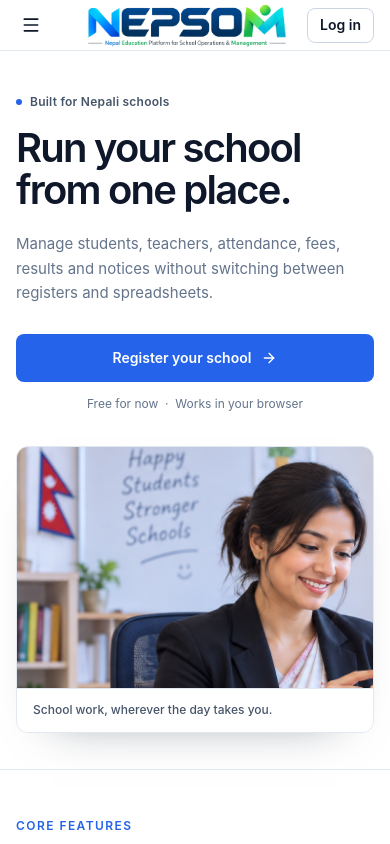
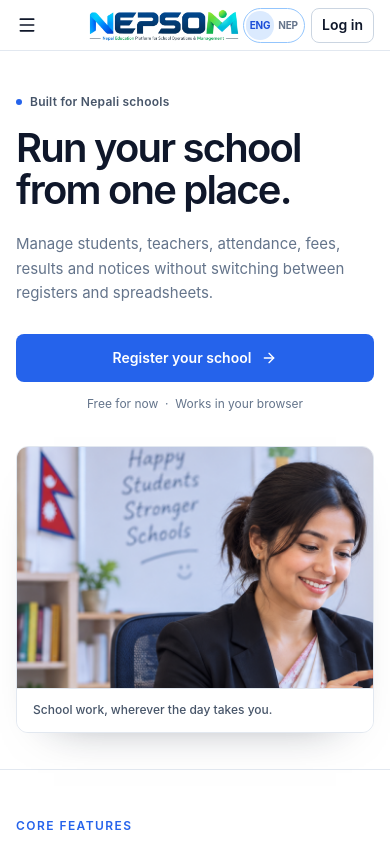
Before and after one commit to basantathapa7495/snap-main, a Next.js app: page / in a window 390 px wide. Shown: the top 844 px of the page. Built offline with nearby package versions, Linux system fonts and the light colour scheme.

Commit message:
Add compact mobile language toggle

```diff
--- a/components/LandingNavbar.tsx
+++ b/components/LandingNavbar.tsx
@@ -14,6 +14,7 @@ const navLinks = [
 
 export default function LandingNavbar() {
   const [mobileOpen, setMobileOpen] = useState(false);
+  const [language, setLanguage] = useState<'eng' | 'nep'>('eng');
   const navbarRef = useRef<HTMLElement>(null);
   const toggleRef = useRef<HTMLButtonElement>(null);
 
@@ -51,16 +52,28 @@ export default function LandingNavbar() {
       if (!event.currentTarget.contains(event.relatedTarget as Node)) setMobileOpen(false);
     }}>
       <nav aria-label="Main navigation" className="relative mx-auto flex h-[50px] max-w-[1180px] items-center justify-between gap-3 px-4 sm:px-6 lg:h-14 lg:px-8">
-        <button ref={toggleRef} type="button" aria-label={mobileOpen ? 'Close menu' : 'Open menu'} aria-expanded={mobileOpen} aria-controls="landing-mobile-menu" onClick={() => setMobileOpen((open) => !open)} className="-ml-2 inline-flex h-[45px] w-[45px] items-center justify-center rounded-lg text-[#0F172A] hover:bg-[#F8FAFC] lg:hidden">
+        <button ref={toggleRef} type="button" aria-label={mobileOpen ? 'Close menu' : 'Open menu'} aria-expanded={mobileOpen} aria-controls="landing-mobile-menu" onClick={() => setMobileOpen((open) => !open)} className="-ml-3 inline-flex h-[45px] w-[45px] items-center justify-center rounded-lg text-[#0F172A] hover:bg-[#F8FAFC] lg:hidden">
           {mobileOpen ? <X className="h-5 w-5" aria-hidden="true" /> : <Menu className="h-5 w-5" aria-hidden="true" />}
         </button>
-        <Link href="/" aria-label="NEPSOM home" className="absolute left-[48%] flex min-h-11 -translate-x-1/2 items-center sm:left-1/2 lg:static lg:translate-x-0">
-          <Image src="/logo2.png" alt="NEPSOM" width={1035} height={241} sizes="200px" className="h-auto w-[200px] sm:w-[200px] lg:w-[200px]" />
+        <Link href="/" aria-label="NEPSOM home" className="absolute left-[42%] flex min-h-11 -translate-x-1/2 items-center sm:left-[46%] lg:static lg:translate-x-0">
+          <Image src="/logo2.png" alt="NEPSOM" width={1035} height={241} sizes="150px" className="h-auto w-[150px] sm:w-[150px] lg:w-[150px]" />
         </Link>
         <ul className="absolute left-1/2 hidden -translate-x-1/2 items-center gap-1 lg:flex">
           {navLinks.map(({ href, label }) => <li key={href}><a href={href} className="inline-flex min-h-11 items-center rounded-lg px-3 text-sm font-medium text-[#64748B] hover:bg-[#F8FAFC] hover:text-[#0F172A]">{label}</a></li>)}
         </ul>
-        <Link href="/auth/login" prefetch={false} className="inline-flex h-[35px] items-center justify-center rounded-lg border border-[#CBD5E1] px-3 text-sm font-semibold text-[#0F172A] hover:bg-[#F8FAFC] lg:h-10 lg:px-4">Log in</Link>
+        <div className="ml-auto flex items-center gap-1.5">
+          <button
+            type="button"
+            aria-label={`Switch to ${language === 'eng' ? 'Nepali' : 'English'}`}
+            aria-pressed={language === 'nep'}
+            onClick={() => setLanguage((current) => current === 'eng' ? 'nep' : 'eng')}
+            className="grid h-[35px] w-[62px] grid-cols-2 items-center rounded-full border border-[#93C5FD] bg-white p-0.5 text-[10px] font-bold uppercase tracking-tight text-[#64748B] lg:hidden"
+          >
+            <span className={`flex h-[29px] items-center justify-center rounded-full transition-colors ${language === 'eng' ? 'bg-[#DBEAFE] text-[#1D4ED8]' : ''}`}>ENG</span>
+            <span className={`flex h-[29px] items-center justify-center rounded-full transition-colors ${language === 'nep' ? 'bg-[#DBEAFE] text-[#1D4ED8]' : ''}`}>NEP</span>
+          </button>
+          <Link href="/auth/login" prefetch={false} className="inline-flex h-[35px] items-center justify-center rounded-lg border border-[#CBD5E1] px-2.5 text-sm font-semibold text-[#0F172A] hover:bg-[#F8FAFC] lg:h-10 lg:px-4">Log in</Link>
+        </div>
       </nav>
       <div id="landing-mobile-menu" hidden={!mobileOpen} className="absolute inset-x-0 top-full border-b border-[#E2E8F0] bg-white px-4 pb-3 shadow-[0_12px_20px_-18px_rgba(15,23,42,0.45)] sm:px-6 lg:hidden">
         <nav aria-label="Mobile navigation"><ul>
```
